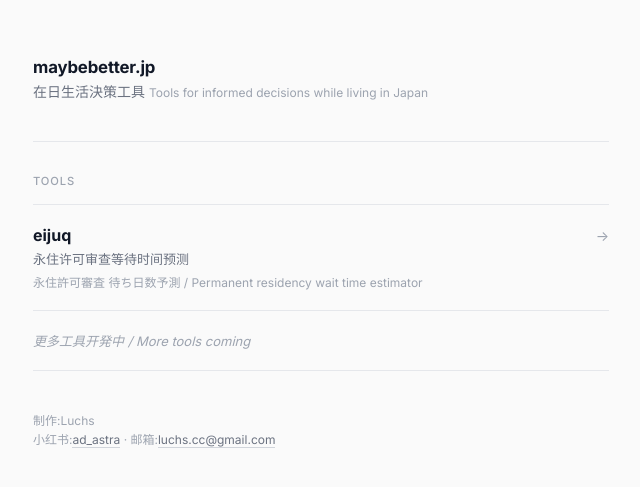
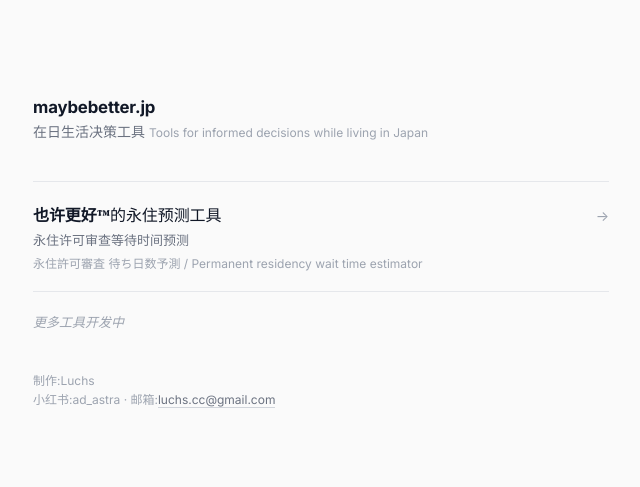
Before and after one commit to luchs97/maybebetter-home, a plain HTML site: page index.html in a window 1280 px wide. Shown: the part 147-634 px from the top of the page, without its empty margins (319-959 px from the left). Drawn offline with Linux system fonts and the light colour scheme.

Commit message:
polish: use proper eijuq brand name with split typography, remove decorative dividers

```diff
--- a/index.html
+++ b/index.html
@@ -3,14 +3,14 @@
   <head>
     <meta charset="UTF-8" />
     <meta name="viewport" content="width=device-width, initial-scale=1.0" />
-    <title>maybebetter.jp — 在日生活決策工具</title>
-    <meta name="description" content="maybebetter.jp 是 Luchs 制作的在日生活決策工具集合。当前提供永住许可审查等待时间预测工具,更多工具陆续开发中。" />
+    <title>maybebetter.jp — 在日生活决策工具</title>
+    <meta name="description" content="maybebetter.jp 是 Luchs 制作的在日生活决策工具集合。当前提供也许更好™的永住预测工具,更多工具陆续开发中。" />
     <link rel="canonical" href="https://maybebetter.jp/" />
 
     <!-- Open Graph -->
     <meta property="og:type" content="website" />
     <meta property="og:url" content="https://maybebetter.jp/" />
-    <meta property="og:title" content="maybebetter.jp — 在日生活決策工具" />
+    <meta property="og:title" content="maybebetter.jp — 在日生活决策工具" />
     <meta property="og:description" content="为在日华人提供基于公开数据的决策工具。" />
     <meta property="og:locale" content="zh_CN" />
     <meta property="og:locale:alternate" content="ja_JP" />
@@ -19,24 +19,24 @@
     <!-- Twitter Card -->
     <meta name="twitter:card" content="summary" />
     <meta name="twitter:title" content="maybebetter.jp" />
-    <meta name="twitter:description" content="在日生活決策工具集合。" />
+    <meta name="twitter:description" content="在日生活决策工具集合。" />
 
-    <!-- Schema.org WebSite — declares this is a tool collection's home -->
+    <!-- Schema.org WebSite -->
     <script type="application/ld+json">
     {
       "@context": "https://schema.org",
       "@type": "WebSite",
       "name": "maybebetter.jp",
-      "alternateName": "在日生活決策工具",
+      "alternateName": "在日生活决策工具",
       "url": "https://maybebetter.jp/",
-      "description": "Tools for informed decision-making while living in Japan. 在日生活決策工具集合。",
+      "description": "Tools for informed decision-making while living in Japan. 在日生活决策工具集合。",
       "inLanguage": ["zh-CN", "ja-JP", "en-US"]
     }
     </script>
 
     <link rel="preconnect" href="https://fonts.googleapis.com" />
     <link rel="preconnect" href="https://fonts.gstatic.com" crossorigin />
-    <link href="https://fonts.googleapis.com/css2?family=Inter:wght@400;500;700&family=Noto+Sans+SC:wght@400;500;700&family=Noto+Sans+JP:wght@400;500;700&display=swap" rel="stylesheet" />
+    <link href="https://fonts.googleapis.com/css2?family=Inter:wght@400;500;700&family=Noto+Sans+SC:wght@400;500;700&family=Noto+Sans+JP:wght@400;500;700&family=Noto+Serif+SC:wght@700&family=Source+Serif+4:wght@700&display=swap" rel="stylesheet" />
 
     <style>
       * { box-sizing: border-box; margin: 0; padding: 0; }
@@ -74,29 +74,14 @@
         color: #9ca3af;
         margin-top: 0.15rem;
       }
-      .divider {
-        height: 1px;
-        background: #e5e7eb;
-        margin: 0 0 2rem;
-      }
-      .tools-label {
-        font-size: 0.7rem;
-        font-weight: 500;
-        letter-spacing: 0.08em;
-        text-transform: uppercase;
-        color: #9ca3af;
-        margin-bottom: 1rem;
-      }
       .tool {
         display: block;
         text-decoration: none;
         color: inherit;
         padding: 1.25rem 0;
         border-top: 1px solid #e5e7eb;
+        border-bottom: 1px solid #e5e7eb;
         transition: opacity 0.15s;
-      }
-      .tool:last-of-type {
-        border-bottom: 1px solid #e5e7eb;
       }
       .tool:hover { opacity: 0.6; }
       .tool-row {
@@ -107,8 +92,16 @@
       }
       .tool-name {
         font-size: 1rem;
-        font-weight: 600;
         color: #111827;
+        letter-spacing: -0.005em;
+      }
+      .tool-name-serif {
+        font-family: 'Source Serif 4', 'Noto Serif SC', serif;
+        font-weight: 700;
+      }
+      .tool-name-sans {
+        font-family: 'Noto Sans SC', 'Inter', sans-serif;
+        font-weight: 500;
       }
       .tool-arrow {
         font-size: 0.875rem;
@@ -127,8 +120,7 @@
         margin-top: 0.2rem;
       }
       .future {
-        padding: 1.25rem 0;
-        border-bottom: 1px solid #e5e7eb;
+        margin-top: 1.25rem;
         font-size: 0.8125rem;
         color: #9ca3af;
         font-style: italic;
@@ -151,31 +143,26 @@
     <main>
       <h1 class="brand">maybebetter.jp</h1>
       <p class="tagline">
-        在日生活決策工具
+        在日生活决策工具
         <span class="tagline-en">Tools for informed decisions while living in Japan</span>
       </p>
 
-      <div class="divider"></div>
-
-      <p class="tools-label">Tools</p>
-
       <a href="https://eiju.maybebetter.jp/" class="tool">
         <div class="tool-row">
-          <span class="tool-name">eijuq</span>
+          <span class="tool-name">
+            <span class="tool-name-serif">也许更好™</span><span class="tool-name-sans">的永住预测工具</span>
+          </span>
           <span class="tool-arrow">→</span>
         </div>
         <p class="tool-desc">永住许可审查等待时间预测</p>
         <p class="tool-desc-ja">永住許可審査 待ち日数予測 / Permanent residency wait time estimator</p>
       </a>
 
-      <div class="future">
-        更多工具开発中 / More tools coming
-      </div>
+      <p class="future">更多工具开发中</p>
 
       <footer>
         制作:Luchs<br>
-        小红书:<a href="https://www.xiaohongshu.com/user/profile/" target="_blank" rel="noopener">ad_astra</a> ·
-        邮箱:<a href="mailto:luchs.cc@gmail.com">luchs.cc@gmail.com</a>
+        小红书:ad_astra · 邮箱:<a href="mailto:luchs.cc@gmail.com">luchs.cc@gmail.com</a>
       </footer>
     </main>
   </body>
```
